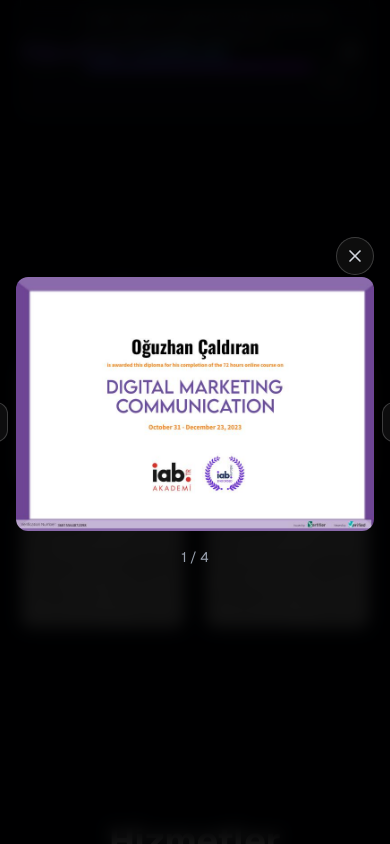
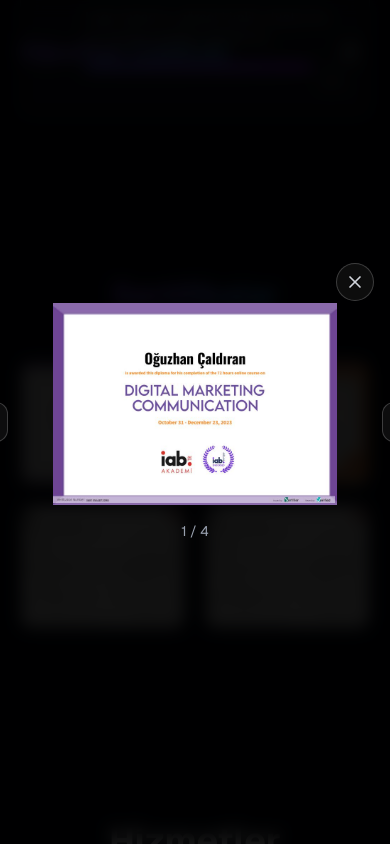
Before and after one commit to oznur-dev/portfolio-oguzhancaldiran, a Next.js app: page / in a window 390 px wide. Both pictures are taken after a click on the button 102 px from the left and 3320 px from the top of the page. Shown: the part 2898-3742 px from the top of the page. Built offline with nearby package versions, Linux system fonts and the light colour scheme.

Commit message:
fix: updated amounts of animations for mobile screen bug

```diff
--- a/components/About.tsx
+++ b/components/About.tsx
@@ -1,5 +1,6 @@
 "use client";
 
+import Image from "next/image";
 import { motion } from "framer-motion";
 import { useInView } from "framer-motion";
 import { useRef, useState, useEffect } from "react";
@@ -18,13 +19,13 @@ import {
 const certificates = [
   { src: "/assets/sertificates/stf.png" },
   { src: "/assets/sertificates/stf-1.jpg" },
-  { src: "/assets/sertificates/stf-2.PNG" },
-  { src: "/assets/sertificates/stf-4.PNG" },
+  { src: "/assets/sertificates/stf-2.png" },
+  { src: "/assets/sertificates/stf-4.png" },
 ];
 
 export function About() {
   const ref = useRef(null);
-  const isInView = useInView(ref, { once: true, amount: 0.3 });
+  const isInView = useInView(ref, { once: true, amount: 0 });
   const [lightboxIndex, setLightboxIndex] = useState<number | null>(null);
 
   useEffect(() => {
@@ -302,17 +303,14 @@ export function About() {
                 whileHover={{ y: -4 }}
                 whileTap={{ scale: 0.97 }}
               >
-                {/* eslint-disable-next-line @next/next/no-img-element */}
-                <img
+                <Image
                   src={cert.src}
-                  // alt={cert.title}
-                  className="w-full h-full object-cover transition-transform duration-300 group-hover:scale-105"
+                  alt={`Sertifika ${index + 1}`}
+                  fill
+                  sizes="(max-width: 640px) 50vw, (max-width: 768px) 33vw, 25vw"
+                  className="object-cover transition-transform duration-300 group-hover:scale-105"
                 />
-                <div className="absolute inset-0 bg-black/30 group-hover:bg-black/10 transition-colors duration-300 flex items-end p-3">
-                  <span className="text-xs font-medium text-white/80">
-                    {/* {cert.title} */}
-                  </span>
-                </div>
+                <div className="absolute inset-0 bg-black/30 group-hover:bg-black/10 transition-colors duration-300" />
               </motion.button>
             ))}
           </div>
@@ -343,12 +341,16 @@ export function About() {
               <X size={20} />
             </button>
 
-            {/* eslint-disable-next-line @next/next/no-img-element */}
-            <img
-              src={certificates[lightboxIndex].src}
-              // alt={certificates[lightboxIndex].title}
-              className="w-full rounded-xl max-h-[80vh] object-contain"
-            />
+            <div className="relative w-full max-h-[80vh] min-h-[200px] aspect-video">
+              <Image
+                src={certificates[lightboxIndex].src}
+                alt={`Sertifika ${lightboxIndex + 1}`}
+                fill
+                sizes="(max-width: 768px) 100vw, 768px"
+                className="rounded-xl object-contain"
+                priority
+              />
+            </div>
 
             {/* Prev */}
             <button
--- a/components/Contact.tsx
+++ b/components/Contact.tsx
@@ -18,7 +18,7 @@ import {
 
 export function Contact() {
   const ref = useRef(null);
-  const isInView = useInView(ref, { once: true, amount: 0.3 });
+  const isInView = useInView(ref, { once: true, amount: 0 });
   const [formData, setFormData] = useState({
     name: "",
     email: "",
--- a/components/Portfolio.tsx
+++ b/components/Portfolio.tsx
@@ -24,7 +24,7 @@ const studyItems: StudyItem[] = [
 export function Portfolio() {
   const ref = useRef(null);
   const carouselRef = useRef<HTMLDivElement>(null);
-  const isInView = useInView(ref, { once: true, amount: 0.3 });
+  const isInView = useInView(ref, { once: true, amount: 0 });
   const [selectedCase, setSelectedCase] = useState(0);
   const [selectedMedia, setSelectedMedia] = useState<StudyItem | null>(null);
 
--- a/components/Services.tsx
+++ b/components/Services.tsx
@@ -16,7 +16,7 @@ import {
 
 export function Services() {
   const ref = useRef(null);
-  const isInView = useInView(ref, { once: true, amount: 0.1 });
+  const isInView = useInView(ref, { once: true, amount: 0 });
 
   const services = [
     {
```
